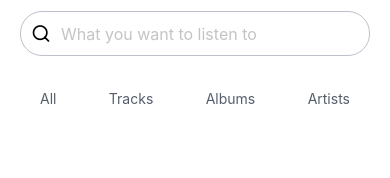
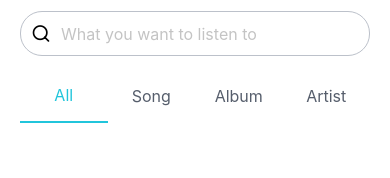
Before and after one commit to TienSinh03/music-stream-app, a React Native app: screen /AudioListing_SearchResultsScreen in a window 390 px wide. Shown: the top 178 px of the page. Built offline with nearby package versions, Linux system fonts and the light colour scheme.

Commit message:
stable filter type

```diff
--- a/page/AudioListing_SearchResultsScreen.js
+++ b/page/AudioListing_SearchResultsScreen.js
@@ -33,7 +33,6 @@ export default function AudioListing_SearchResultsScreen({  navigation,  route})
 
   const [isFocused, setIsFocused] = useState(false);
 
-
   const [inputText, setInputText] = useState(route.params?.text || "");
   const [searchResults, setSearchResults] = useState(route.params?.query || []);
 
@@ -41,7 +40,11 @@ export default function AudioListing_SearchResultsScreen({  navigation,  route})
   const [artistSearch, setArtistSearch] = useState([]);
   const [albumSearch, setAlbumSearch] = useState([]);
 
+  // find the song when clicked on the song
   const [song, setSong] = useState();
+
+  //phan loai theo type
+  const [selectedType, setSelectType] = useState('All');
 
   // display the song small
   const dataSongId = route.params?.dataFindId ? route.params?.dataFindId : null;
@@ -71,12 +74,17 @@ export default function AudioListing_SearchResultsScreen({  navigation,  route})
     setSearchResults(combinedResults);
   };
 
+  // filter the data  by type
+  const filteredDataByType = selectedType === 'All' ?
+        searchResults :
+        searchResults.filter((item) => item.type === selectedType);
+
   useEffect(() => {
     const songs =[];
     const artists =[];
     const albums =[];
 
-    searchResults.forEach((result) => {
+    filteredDataByType.forEach((result) => {
       if (result.type === "song") {
         songs.push(result);
       } else if (result.type === "artist") {
@@ -89,15 +97,15 @@ export default function AudioListing_SearchResultsScreen({  navigation,  route})
     setSongSearch(songs);
     setArtistSearch(artists);
     setAlbumSearch(albums);
-  }, [searchResults]);
+  }, [searchResults, selectedType]);
 
-  console.log(searchResults);
 
   const handelArtistByID = (id) => {
     var artist= artists.find((item) => item.id === id);
     return artist;
   }
 
+  //
   const [selectedPause, setSelectedPause] = useState(false);
 
   useEffect(() => {
@@ -139,18 +147,15 @@ export default function AudioListing_SearchResultsScreen({  navigation,  route})
       <ScrollView style={styles.scrollView}>
 
         <View style={styles.categoryRow}>
-          <View style={styles.category}>
-            <Text style={styles.categoryText}>All</Text>
-          </View>
-          <View style={styles.category}>
-            <Text style={styles.categoryText}>Tracks</Text>
-          </View>
-          <View style={styles.category}>
-            <Text style={styles.categoryText}>Albums</Text>
-          </View>
-          <View style={styles.category}>
-            <Text style={styles.categoryText}>Artists</Text>
-          </View>
+
+          {["All", "song", "album", "artist"].map((type) => (
+            <TouchableOpacity
+              key={type}
+              style={[styles.category, {borderColor: selectedType === type ? '#21c5db' : 'transparent', borderBottomWidth: selectedType === type ? 2 : 0}]}
+              onPress={() => setSelectType(type)}>
+              <Text style={[styles.categoryText, {color: selectedType === type ? '#21c5db' : '#565E6C'}]}>{type.charAt(0).toUpperCase() + type.slice(1)}</Text>
+            </TouchableOpacity>
+          ))}
         </View>
 
         {/* gọi data_audio_list cho tac_gia */}
@@ -291,7 +296,7 @@ export default function AudioListing_SearchResultsScreen({  navigation,  route})
             <TouchableOpacity style ={{backgroundColor:'#171A1FFF', width:'100%', display:'flex', flexDirection:'row', alignItems:'center', justifyContent:'space-between', padding:15}}
                 onPress={() => navigation.navigate(
                     "PlayanAudio",
-                    {dataFindId: dataSongId, idChart: route.params?.idChart, selectedPause: selectedPause, artist: route.params?.artist}
+                    {dataFindId: dataSongId, selectedPause: selectedPause, artist: route.params?.artist, previousScreen: 'AudioListing_SearchResultsScreen'}
                 )}
             >
 
@@ -371,11 +376,12 @@ const styles = StyleSheet.create({
     justifyContent: "space-between",
     alignItems: "center",
     marginBottom: 20,
-    marginHorizontal: 20,
   },
   category: {
     alignItems: "center",
-    paddingVertical: 21,
+    paddingVertical: 15,
+    borderBottomWidth:2,
+    width:'25%'
   },
   inputSearch: {
     display: "flex",
@@ -404,8 +410,9 @@ const styles = StyleSheet.create({
     marginLeft: 24,
   },
   categoryText: {
-    color: "#565E6C",
-    fontSize: 14,
+    fontSize: 16,
+    fontWeight: "400",
+    lineHeight: 22
   },
   categoryUnderline: {
     height: 4,
```
